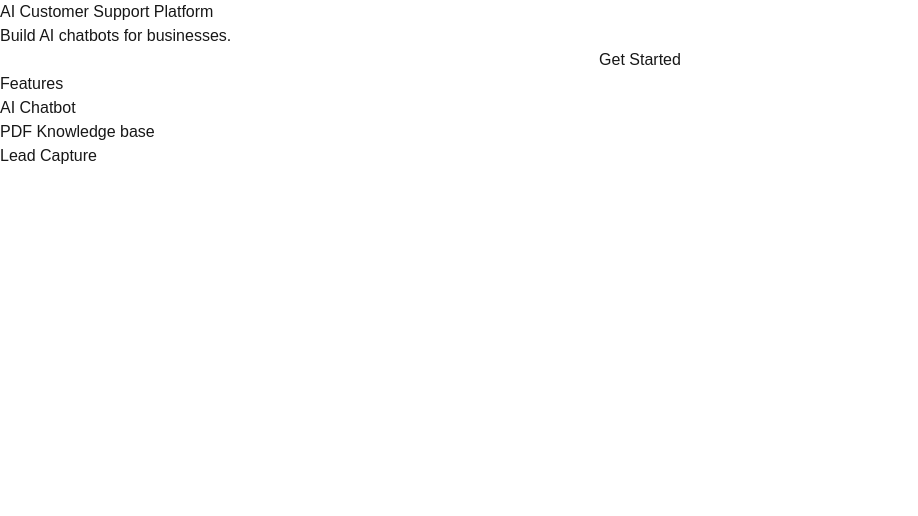
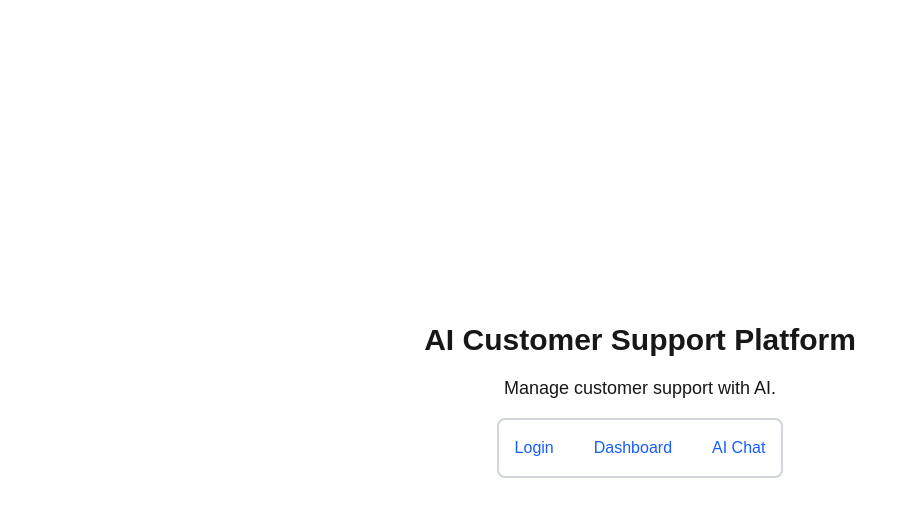
Before and after one commit to aadarshkeshri007-create/ai-chatbot-platform, a Next.js app: page / in a window 1280 px wide. Shown: the top 516 px of the page, without its empty margins (0-918 px from the left). Built offline with nearby package versions, Linux system fonts and the light colour scheme.

Commit message:
Added login page UI and project routes

```diff
--- /dev/null
+++ b/app/chat/page.tsx
@@ -0,0 +1,3 @@
+export default function ChatPage() {
+    return <h1>AI Chat</h1>;
+}
--- /dev/null
+++ b/app/dashboard/page.tsx
@@ -0,0 +1,3 @@
+export default function DashboardPage() {
+    return <h1>Dashboard</h1>;
+}
--- /dev/null
+++ b/app/login/page.tsx
@@ -0,0 +1,35 @@
+export default function LoginPage() {
+  return (
+    <div className="min-h-screen flex justify-center items-center flex-col gap-6">
+      <div className="w-full max-w-md p-8 rounded-lg border-2 border-gray-300 shadow-md flex flex-col gap-6 ">
+        <header className="flex flex-col
+         gap-2">
+          <h1 className="text-2xl font-bold font-sans">
+            AI Customer Support Platform
+          </h1>
+          <p className="text-base text-left">
+            Welcome back! Please log in to continue.
+          </p>
+        </header>
+        <form className="flex flex-col gap-4">
+          <label htmlFor="email">Email</label>
+          <input
+            className="border border-gray-300 rounded-lg p-2"
+            placeholder="Enter your email"
+            type="email" id="email"
+          />
+          <label htmlFor="password">Password</label>
+          <input
+            className="border border-gray-300 rounded-lg p-2"
+            type="password"
+            placeholder="Enter your password"
+            id="password"
+          />
+          <button className="w-full mt-4 rounded-lg p-2 bg-blue-600 hover:bg-blue-700 transition-colors duration-300 text-white font-semibold">
+            Login
+          </button>
+        </form>
+      </div>
+    </div>
+  );
+}
--- a/app/page.tsx
+++ b/app/page.tsx
@@ -1,15 +1,37 @@
+import Link from "next/link";
+
 export default function Home() {
   return (
-    <>
-      <h1>AI Customer Support Platform</h1>
-      <p>Build AI chatbots for businesses.</p>
-      <button>Get Started</button>
-      <h2>Features</h2>
-      <ul>
-        <li>AI Chatbot</li>
-        <li>PDF Knowledge base</li>
-        <li>Lead Capture</li>
-      </ul>
-    </>
+    <div className="p-10 space-y-4 flex flex-col min-h-screen justify-center items-center">
+      <h1 className="text-3xl font-bold">
+        AI Customer Support Platform
+      </h1>
+      <p className="text-lg text-center">
+        Manage customer support with AI.
+      </p>
+      <div className="gap-10 flex flex-row justify-center border-2 border-gray-300 p-4 rounded-lg">
+        <Link
+          href="/login"
+          className="text-blue-600 block"
+        >
+          Login
+        </Link>
+
+        <Link
+          href="/dashboard"
+          className="text-blue-600 block"
+        >
+          Dashboard
+        </Link>
+
+        <Link
+          href="/chat"
+          className="text-blue-600 block "
+        >
+          AI Chat
+        </Link>
+      </div>
+    </div>
+
   );
 }
--- /dev/null
+++ b/components/Button.tsx
@@ -0,0 +1,11 @@
+type ButtonProps = {
+  text: string;
+};
+
+export default function Button({ text }: ButtonProps) {
+  return (
+     <button className="bg-blue-600 text-white px-6 py-3 rounded-lg">
+      {text}
+    </button>
+  );
+}
```
